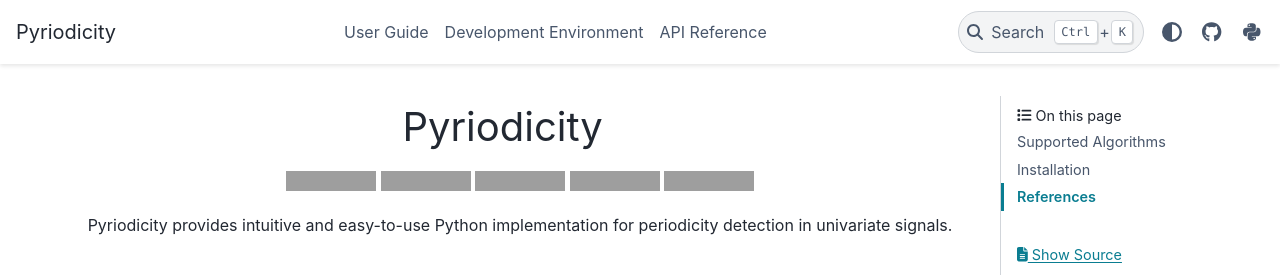
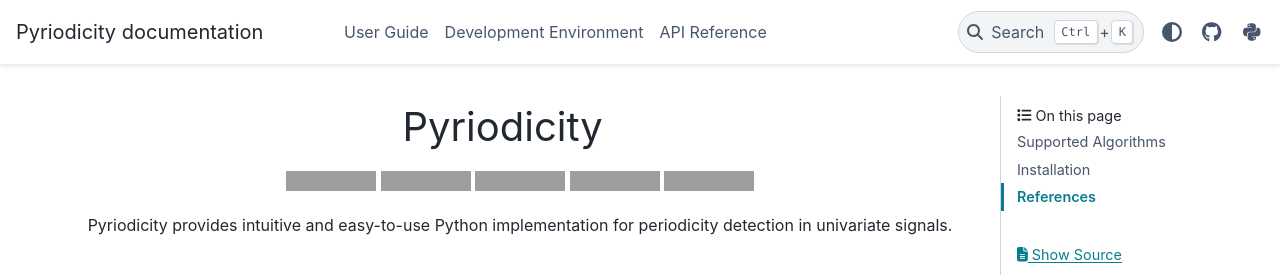
Before and after one commit to iskandergaba/pyriodicity, a Sphinx documentation site: the page built from docs/index.rst, in a window 1280 px wide. Shown: the top 277 px of the page. Built offline with Sphinx 7.4.7 and the PyData theme 0.15.4, drawn with Linux system fonts in a browser that asks for light colours; grey boxes are pictures that could not be loaded.

Commit message:
Remove `html_title` custom setting

```diff
--- a/docs/conf.py
+++ b/docs/conf.py
@@ -35,7 +35,6 @@ numpydoc_show_class_members = False
 # -- Options for HTML output -------------------------------------------------
 # https://www.sphinx-doc.org/en/master/usage/configuration.html#options-for-html-output
 
-html_title = project
 html_theme = "pydata_sphinx_theme"
 html_static_path = ["_static"]
 html_sidebars = {"guide": [], "environment": []}
```
